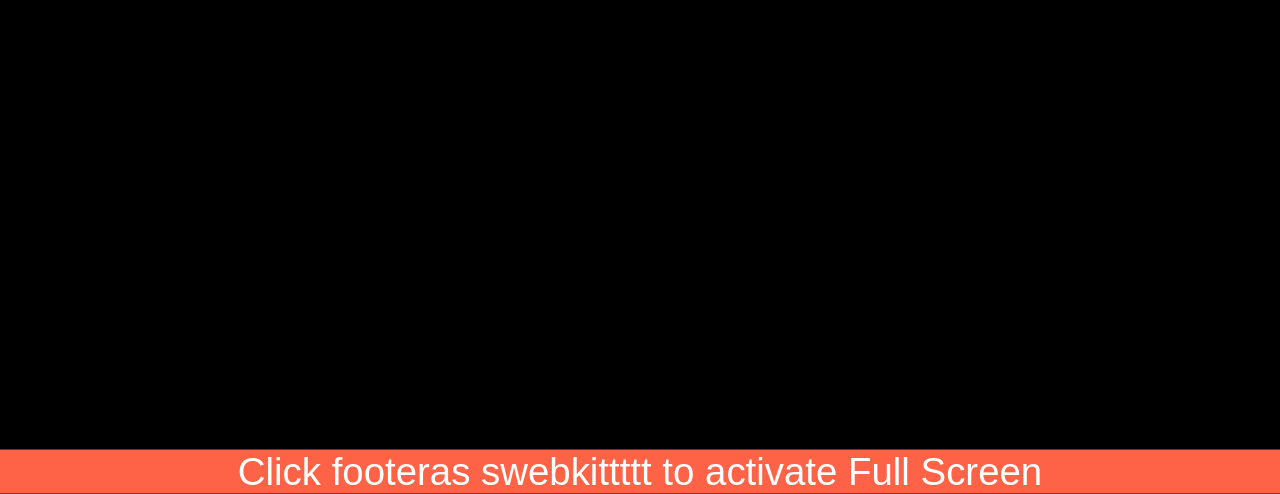
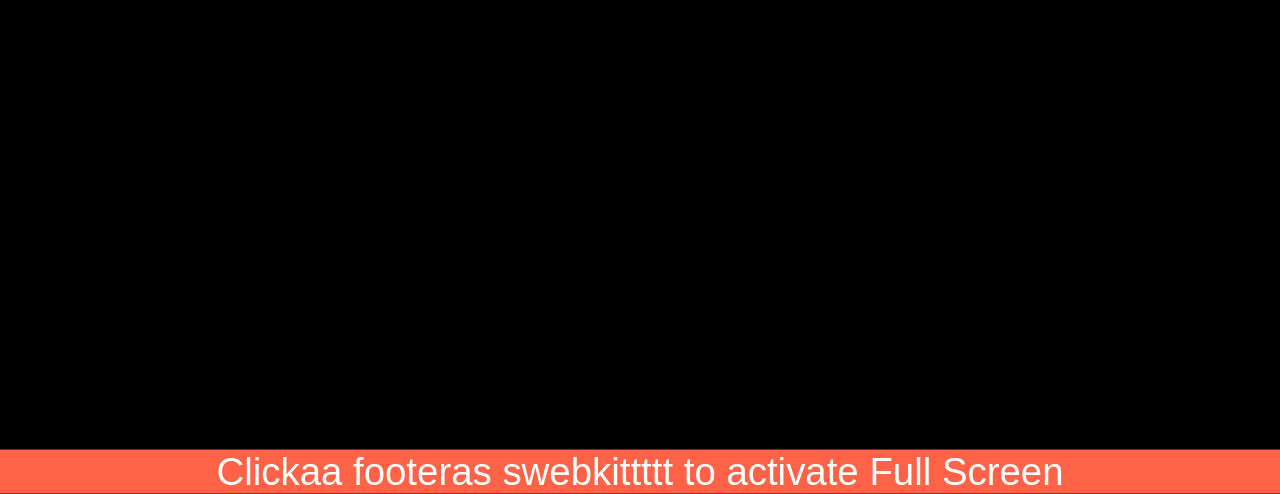
Before and after one commit to solimanware/clock, a plain HTML site: page index.html in a window 1280 px wide. Shown: the part 306-800 px from the top of the page. Drawn offline with Linux system fonts and the light colour scheme.

Commit message:
Update index.html

```diff
--- a/index.html
+++ b/index.html
@@ -11,7 +11,7 @@
     <div class="container x">
       <h1 class="y" id="clock"></h1>
     </div>
-    <p class="footer">Click footeras swebkittttt to activate Full Screen</p>
+    <p class="footer">Clickaa footeras swebkittttt to activate Full Screen</p>
     <script src="js/app.js"></script>
   </body>
 
```
